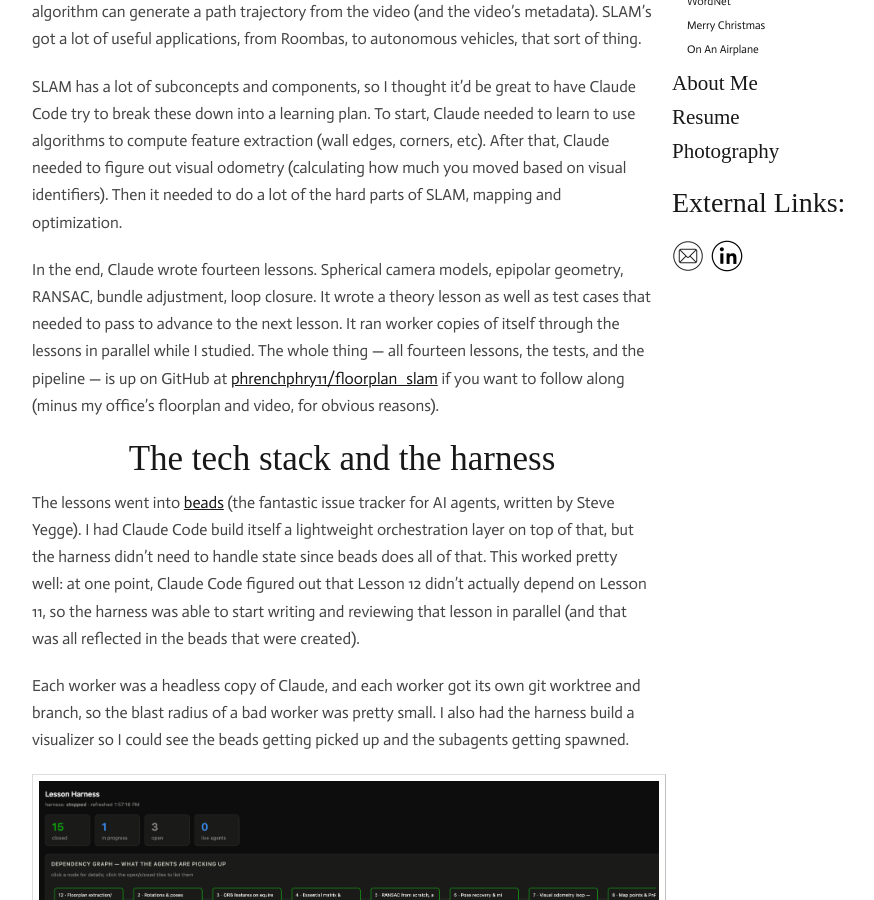
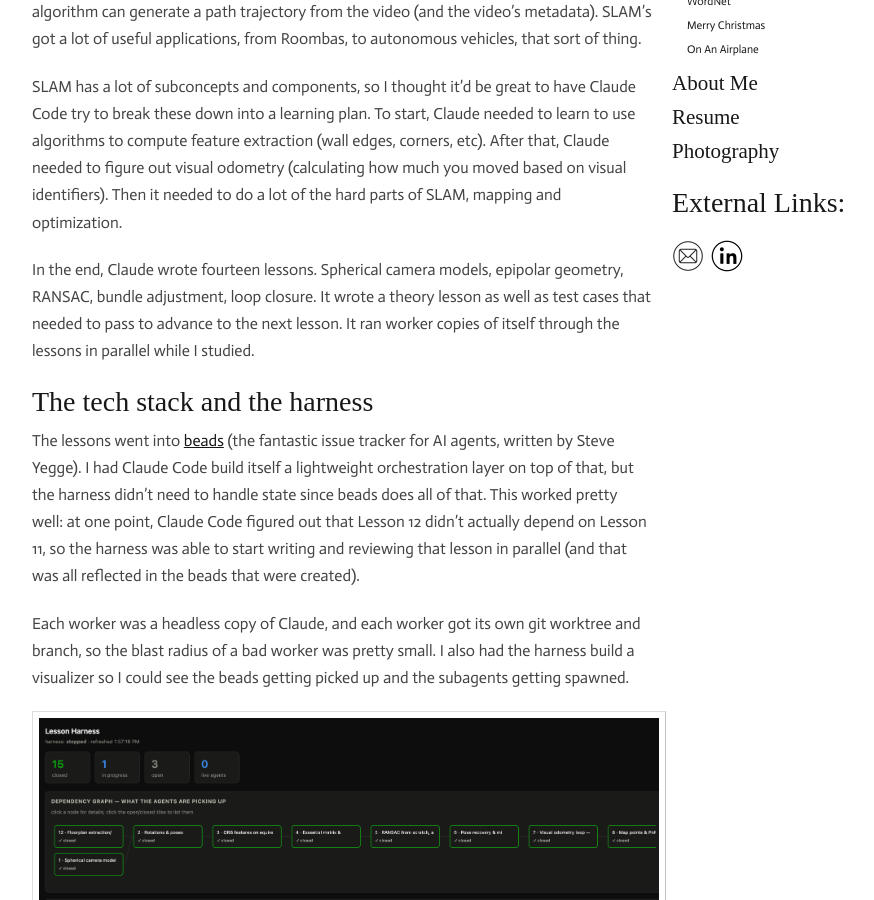
Before and after one commit to phrenchphry11/phrenchphry11.github.com, a Jekyll site: the page built from _posts/2026-08-16-Teaching-Myself-SLAM.md, in a window 1280 px wide and 900 px high, scrolled down 609 px. Shown: the whole window, without its empty margins (138-1012 px from the left). Built offline with Jekyll 4.4.1, drawn with Linux system fonts in a browser that asks for light colours; nearby versions of some CDN libraries; some web fonts are replaced; Markdown is read by kramdown in place of the engine named in the settings; comment, search, counter and statistics services are not loaded; some of the changed text lies outside the part shown.

Commit message:
Use smaller section headers, move GitHub repo link to end of post
Co-Authored-By: Claude Fable 5 <noreply@anthropic.com>

```diff
--- a/_posts/2026-08-16-Teaching-Myself-SLAM.md
+++ b/_posts/2026-08-16-Teaching-Myself-SLAM.md
@@ -12,9 +12,9 @@ But let's back up.  What is SLAM, you may ask?  SLAM stands for Simultaneous Loc
 
 SLAM has a lot of subconcepts and components, so I thought it'd be great to have Claude Code try to break these down into a learning plan. To start, Claude needed to learn to use algorithms to compute feature extraction (wall edges, corners, etc).  After that, Claude needed to figure out visual odometry (calculating how much you moved based on visual identifiers).  Then it needed to do a lot of the hard parts of SLAM, mapping and optimization.
 
-In the end, Claude wrote fourteen lessons.  Spherical camera models, epipolar geometry, RANSAC, bundle adjustment, loop closure.  It wrote a theory lesson as well as test cases that needed to pass to advance to the next lesson. It ran worker copies of itself through the lessons in parallel while I studied.  The whole thing — all fourteen lessons, the tests, and the pipeline — is up on GitHub at [phrenchphry11/floorplan_slam](https://github.com/phrenchphry11/floorplan_slam) if you want to follow along (minus my office's floorplan and video, for obvious reasons).
+In the end, Claude wrote fourteen lessons.  Spherical camera models, epipolar geometry, RANSAC, bundle adjustment, loop closure.  It wrote a theory lesson as well as test cases that needed to pass to advance to the next lesson. It ran worker copies of itself through the lessons in parallel while I studied.
 
-## The tech stack and the harness
+### The tech stack and the harness
 
 The lessons went into [beads](https://github.com/gastownhall/beads) (the fantastic issue tracker for AI agents, written by Steve Yegge).  I had Claude Code build itself a lightweight orchestration layer on top of that, but the harness didn't need to handle state since beads does all of that.  This worked pretty well: at one point, Claude Code figured out that Lesson 12 didn't actually depend on Lesson 11, so the harness was able to start writing and reviewing that lesson in parallel (and that was all reflected in the beads that were created).
 
@@ -25,7 +25,7 @@ Each worker was a headless copy of Claude, and each worker got its own git workt
 
 I picked Python for all of it, for the unfashionable reason that I'm really familiar with it: I know it has lots of great support for relevant tooling (like numpy), and I know the documentation for the tooling is generally great.  Reviewability is always the bottleneck for me these days, so it seemed good to stick with what I know and like.
 
-## Doing the homework
+### Doing the homework
 
 The lessons themselves were good.  Claude came up with quiz questions at the end of every lesson which it made me answer and which it answered in turn.
 
@@ -39,7 +39,7 @@ By lesson fourteen we had a working prototype.  Claude created synthetic data: a
 
 Once I felt good about that, I used some real data!
 
-## What didn't work so well
+### What didn't work so well
 
 On the second day of this project, I uploaded a real 360 video and a floorplan.
 
```
Also changed, not shown: other parts of _posts/2026-08-16-Teaching-Myself-SLAM.md (+3 -1 lines).
